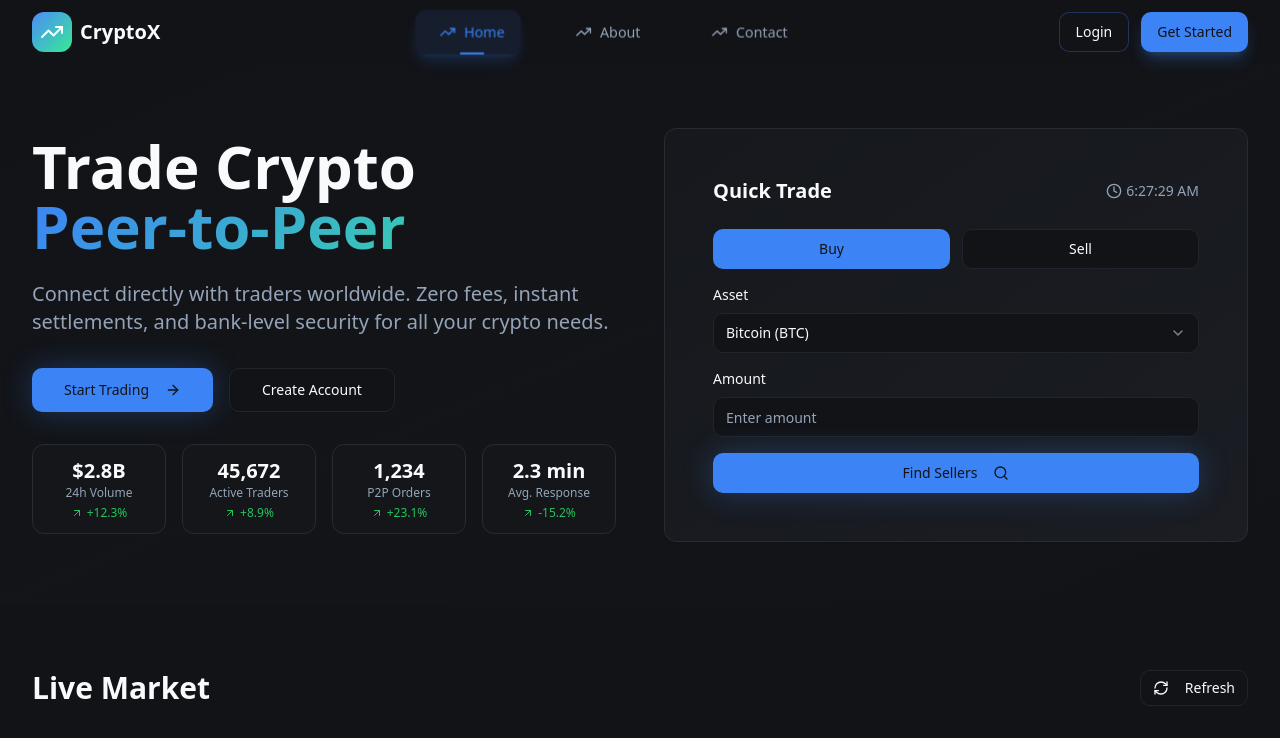
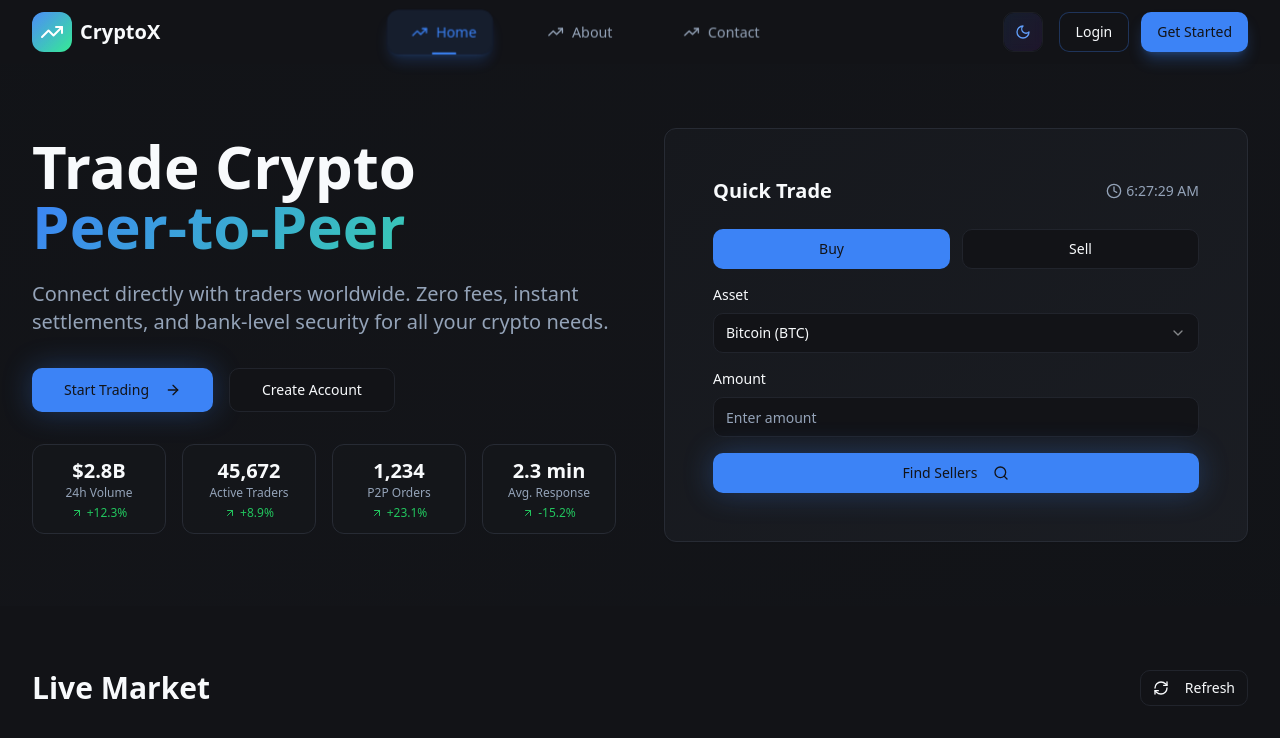
Before and after one commit to manishjan1811/trade-flow-universe, a React (Vite) app: page / in a window 1280 px wide. Shown: the top 738 px of the page. Built offline with nearby package versions, Linux system fonts and the light colour scheme.

Commit message:
Add light/dark mode toggle
Implement a light/dark mode toggle button with animation.

```diff
--- a/src/App.tsx
+++ b/src/App.tsx
@@ -3,6 +3,7 @@ import { Toaster as Sonner } from "@/components/ui/sonner";
 import { TooltipProvider } from "@/components/ui/tooltip";
 import { QueryClient, QueryClientProvider } from "@tanstack/react-query";
 import { BrowserRouter, Routes, Route } from "react-router-dom";
+import { ThemeProvider } from "next-themes";
 import ModernNavbar from "./components/ModernNavbar";
 import Home from "./pages/Home";
 import Dashboard from "./pages/Dashboard";
@@ -20,10 +21,11 @@ const queryClient = new QueryClient();
 
 const App = () => (
   <QueryClientProvider client={queryClient}>
-    <TooltipProvider>
-      <Toaster />
-      <Sonner />
-      <BrowserRouter>
+    <ThemeProvider attribute="class" defaultTheme="dark" enableSystem>
+      <TooltipProvider>
+        <Toaster />
+        <Sonner />
+        <BrowserRouter>
         <ModernNavbar>
           <Routes>
             <Route path="/" element={<Home />} />
@@ -41,6 +43,7 @@ const App = () => (
         </ModernNavbar>
       </BrowserRouter>
     </TooltipProvider>
+  </ThemeProvider>
   </QueryClientProvider>
 );
 
--- a/src/components/ModernNavbar.tsx
+++ b/src/components/ModernNavbar.tsx
@@ -2,6 +2,7 @@ import { useState, useRef, useEffect } from "react";
 import { Link, useLocation } from "react-router-dom";
 import { Menu, X, TrendingUp, Wallet, ArrowRightLeft, History, Settings, User } from "lucide-react";
 import { Button } from "@/components/ui/button";
+import { ThemeToggle } from "@/components/ui/theme-toggle";
 import { cn } from "@/lib/utils";
 import { motion, useMotionValue, useSpring, useTransform } from "framer-motion";
 
@@ -290,8 +291,9 @@ export default function ModernNavbar({ children }: { children: React.ReactNode }
               </div>
             )}
 
-            {/* Auth Buttons / User Menu */}
+            {/* Theme Toggle & Auth Buttons / User Menu */}
             <div className="flex items-center space-x-4">
+              <ThemeToggle />
               {isPublicRoute ? (
                 <motion.div
                   className="hidden md:flex items-center space-x-3"
--- /dev/null
+++ b/src/components/ui/theme-toggle.tsx
@@ -0,0 +1,84 @@
+import * as React from "react"
+import { Moon, Sun } from "lucide-react"
+import { useTheme } from "next-themes"
+import { motion } from "framer-motion"
+
+import { Button } from "@/components/ui/button"
+import { cn } from "@/lib/utils"
+
+export function ThemeToggle() {
+  const { theme, setTheme } = useTheme()
+  const [mounted, setMounted] = React.useState(false)
+
+  React.useEffect(() => {
+    setMounted(true)
+  }, [])
+
+  if (!mounted) {
+    return null
+  }
+
+  const isDark = theme === "dark"
+
+  return (
+    <Button
+      variant="ghost"
+      size="icon"
+      onClick={() => setTheme(isDark ? "light" : "dark")}
+      className={cn(
+        "relative overflow-hidden hover:scale-110 transition-transform duration-300",
+        "hover:bg-primary/10 border border-border/50 backdrop-blur-sm"
+      )}
+    >
+      <div className="relative w-5 h-5">
+        {/* Sun Icon */}
+        <motion.div
+          className="absolute inset-0 flex items-center justify-center"
+          initial={false}
+          animate={{
+            scale: isDark ? 0 : 1,
+            rotate: isDark ? 90 : 0,
+            opacity: isDark ? 0 : 1,
+          }}
+          transition={{
+            duration: 0.4,
+            ease: "easeInOut",
+          }}
+        >
+          <Sun className="w-5 h-5 text-amber-500" />
+        </motion.div>
+
+        {/* Moon Icon */}
+        <motion.div
+          className="absolute inset-0 flex items-center justify-center"
+          initial={false}
+          animate={{
+            scale: isDark ? 1 : 0,
+            rotate: isDark ? 0 : -90,
+            opacity: isDark ? 1 : 0,
+          }}
+          transition={{
+            duration: 0.4,
+            ease: "easeInOut",
+          }}
+        >
+          <Moon className="w-5 h-5 text-blue-400" />
+        </motion.div>
+      </div>
+
+      {/* Animated background */}
+      <motion.div
+        className="absolute inset-0 rounded-md"
+        initial={false}
+        animate={{
+          background: isDark
+            ? "linear-gradient(135deg, rgba(59, 130, 246, 0.1), rgba(147, 51, 234, 0.1))"
+            : "linear-gradient(135deg, rgba(251, 191, 36, 0.1), rgba(245, 158, 11, 0.1))",
+        }}
+        transition={{ duration: 0.5 }}
+      />
+
+      <span className="sr-only">Toggle theme</span>
+    </Button>
+  )
+}
```
